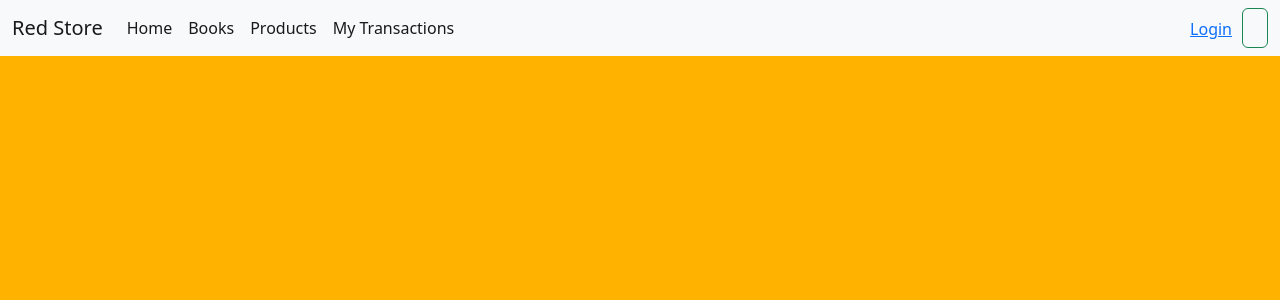
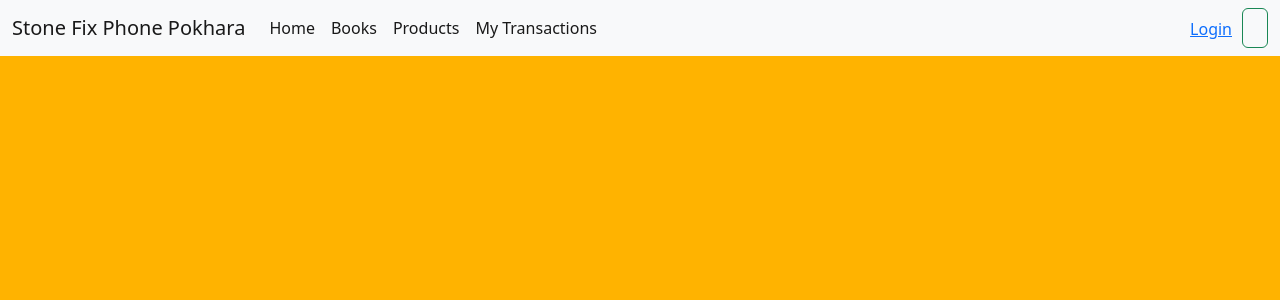
Before and after one commit to shriNiwash/shri-ecommerce, a Next.js app: page /components/navibar in a window 1280 px wide. Shown: the top 300 px of the page. Built offline with nearby package versions, Linux system fonts and the light colour scheme; a small style sheet from the web is missing.

Commit message:
the contents has been added

```diff
--- a/pages/components/navibar.js
+++ b/pages/components/navibar.js
@@ -29,7 +29,7 @@ const Navbar = (props) => {
         <nav className="navbar navbar-expand-lg bg-light">
           <div className="container-fluid">
             <a className="navbar-brand" href="#">
-              Red Store
+              Stone Fix Phone Pokhara
             </a>
             <button
               className="navbar-toggler"
```
